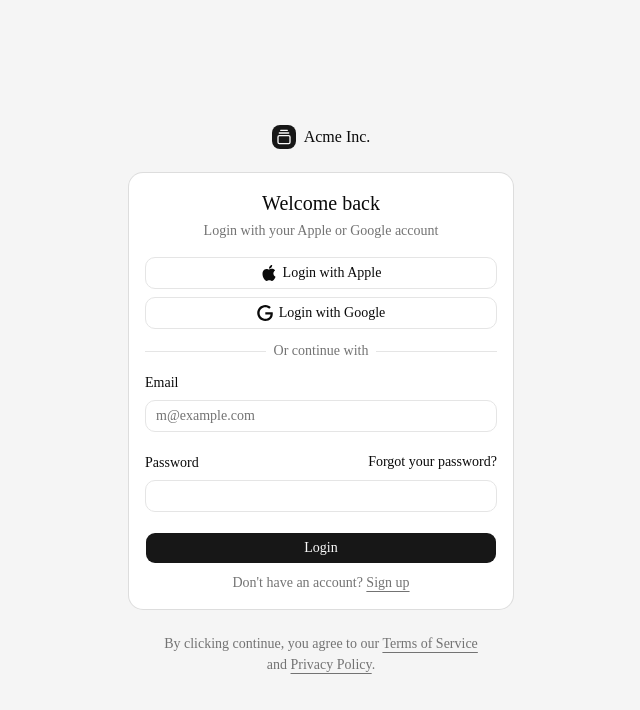
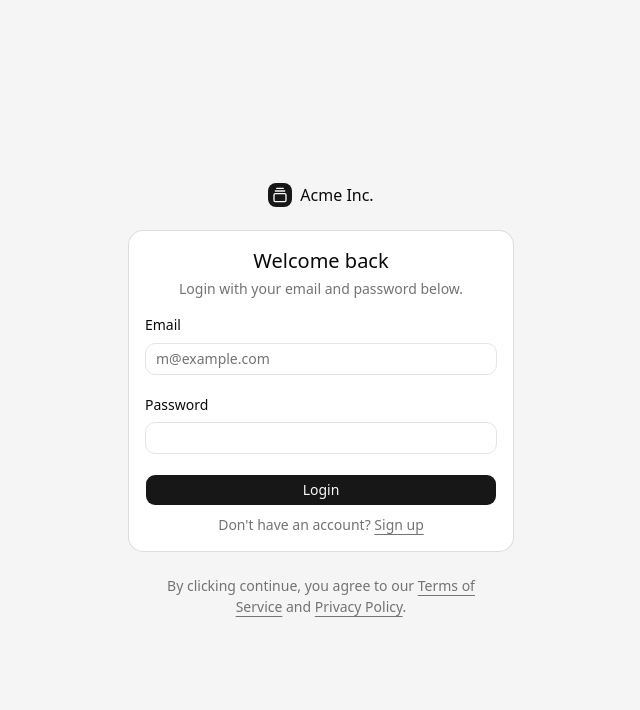
Before and after one commit to soufianboukir/doc-mind, a Next.js app in the folder client/: page /login in a window 1280 px wide. Shown: the top 710 px of the page, without its empty margins (319-959 px from the left). Built offline with nearby package versions, Linux system fonts and the light colour scheme.

Commit message:
chore: update app metadata, fonts, and auth form navigation links

```diff
--- a/client/app/globals.css
+++ b/client/app/globals.css
@@ -3,6 +3,10 @@
 @import "shadcn/tailwind.css";
 
 @custom-variant dark (&:is(.dark *));
+
+body {
+  font-family: "--font-geist-sans", --font-geist-sans, system-ui, -apple-system, BlinkMacSystemFont, "Segoe UI", Roboto, "Helvetica Neue", Arial, "Noto Sans", sans-serif, "Apple Color Emoji", "Segoe UI Emoji", "Segoe UI Symbol", "Noto Color Emoji";
+}
 
 @theme inline {
   --color-background: var(--background);
--- a/client/app/layout.tsx
+++ b/client/app/layout.tsx
@@ -13,17 +13,22 @@ const geistMono = Geist_Mono({
 });
 
 export const metadata: Metadata = {
-  title: "Create Next App",
-  description: "Generated by create next app",
+  title: "DocMind",
+  description: "A simple and intuitive AI-powered document analysis tool that helps you extract insights and make informed decisions from your documents.",
 };
 
-export default function RootLayout({ children }: LayoutProps<"/">) {
+export default function RootLayout({
+  children,
+}: Readonly<{
+  children: React.ReactNode;
+}>) {
   return (
-    <html
-      lang="en"
-      className={`${geistSans.variable} ${geistMono.variable} h-full antialiased`}
-    >
-      <body className="min-h-full flex flex-col">{children}</body>
+    <html lang="en">
+      <body
+        className={`${geistSans.variable} ${geistMono.variable} antialiased`}
+      >
+        {children}
+      </body>
     </html>
   );
 }
--- a/client/components/login-form.tsx
+++ b/client/components/login-form.tsx
@@ -26,35 +26,12 @@ export function LoginForm({
         <CardHeader className="text-center">
           <CardTitle className="text-xl">Welcome back</CardTitle>
           <CardDescription>
-            Login with your Apple or Google account
+            Login with your email and password below.
           </CardDescription>
         </CardHeader>
         <CardContent>
           <form>
             <FieldGroup>
-              <Field>
-                <Button variant="outline" type="button">
-                  <svg xmlns="http://www.w3.org/2000/svg" viewBox="0 0 24 24">
-                    <path
-                      d="M12.152 6.896c-.948 0-2.415-1.078-3.96-1.04-2.04.027-3.91 1.183-4.961 3.014-2.117 3.675-.546 9.103 1.519 12.09 1.013 1.454 2.208 3.09 3.792 3.039 1.52-.065 2.09-.987 3.935-.987 1.831 0 2.35.987 3.96.948 1.637-.026 2.676-1.48 3.676-2.948 1.156-1.688 1.636-3.325 1.662-3.415-.039-.013-3.182-1.221-3.22-4.857-.026-3.04 2.48-4.494 2.597-4.559-1.429-2.09-3.623-2.324-4.39-2.376-2-.156-3.675 1.09-4.61 1.09zM15.53 3.83c.843-1.012 1.4-2.427 1.245-3.83-1.207.052-2.662.805-3.532 1.818-.78.896-1.454 2.338-1.273 3.714 1.338.104 2.715-.688 3.559-1.701"
-                      fill="currentColor"
-                    />
-                  </svg>
-                  Login with Apple
-                </Button>
-                <Button variant="outline" type="button">
-                  <svg xmlns="http://www.w3.org/2000/svg" viewBox="0 0 24 24">
-                    <path
-                      d="M12.48 10.92v3.28h7.84c-.24 1.84-.853 3.187-1.787 4.133-1.147 1.147-2.933 2.4-6.053 2.4-4.827 0-8.6-3.893-8.6-8.72s3.773-8.72 8.6-8.72c2.6 0 4.507 1.027 5.907 2.347l2.307-2.307C18.747 1.44 16.133 0 12.48 0 5.867 0 .307 5.387.307 12s5.56 12 12.173 12c3.573 0 6.267-1.173 8.373-3.36 2.16-2.16 2.84-5.213 2.84-7.667 0-.76-.053-1.467-.173-2.053H12.48z"
-                      fill="currentColor"
-                    />
-                  </svg>
-                  Login with Google
-                </Button>
-              </Field>
-              <FieldSeparator className="*:data-[slot=field-separator-content]:bg-card">
-                Or continue with
-              </FieldSeparator>
               <Field>
                 <FieldLabel htmlFor="email">Email</FieldLabel>
                 <Input
@@ -67,19 +44,13 @@ export function LoginForm({
               <Field>
                 <div className="flex items-center">
                   <FieldLabel htmlFor="password">Password</FieldLabel>
-                  <a
-                    href="#"
-                    className="ml-auto text-sm underline-offset-4 hover:underline"
-                  >
-                    Forgot your password?
-                  </a>
                 </div>
                 <Input id="password" type="password" required />
               </Field>
               <Field>
                 <Button type="submit">Login</Button>
                 <FieldDescription className="text-center">
-                  Don&apos;t have an account? <a href="#">Sign up</a>
+                  Don&apos;t have an account? <a href="/signup">Sign up</a>
                 </FieldDescription>
               </Field>
             </FieldGroup>
--- a/client/components/signup-form.tsx
+++ b/client/components/signup-form.tsx
@@ -64,7 +64,7 @@ export function SignupForm({
               <Field>
                 <Button type="submit">Create Account</Button>
                 <FieldDescription className="text-center">
-                  Already have an account? <a href="#">Sign in</a>
+                  Already have an account? <a href="/login">Sign in</a>
                 </FieldDescription>
               </Field>
             </FieldGroup>
```
